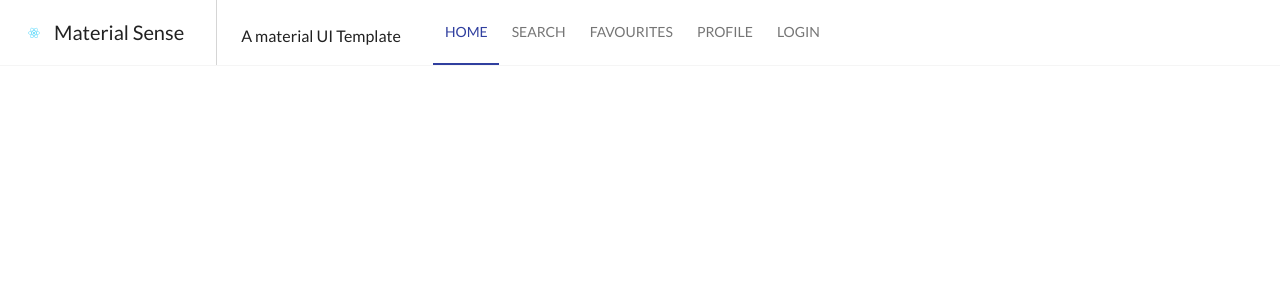
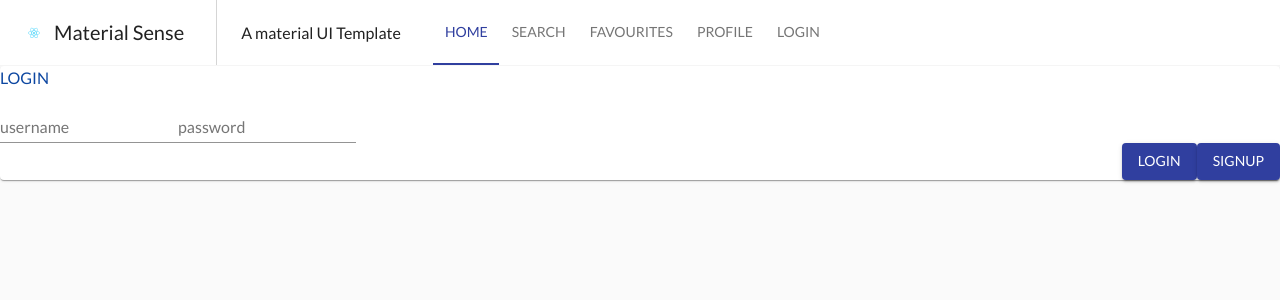
Before and after one commit to a698570/Rutafy, a React (Create React App) app in the folder App/: page /#/login in a window 1280 px wide. Shown: the top 300 px of the page. Built offline with nearby package versions, Linux system fonts and the light colour scheme.

Commit message:
App added view for login and signup

```diff
--- /dev/null
+++ b/App/src/components/Login.js
@@ -0,0 +1,113 @@
+import React, {useEffect, useState} from "react";
+import {withRouter} from "react-router-dom";
+import CssBaseline from "@material-ui/core/CssBaseline";
+import Paper from "@material-ui/core/Paper";
+import Typography from "@material-ui/core/Typography";
+import Grid from "@material-ui/core/Grid";
+import Button from "@material-ui/core/Button";
+import TextField from "@material-ui/core/TextField";
+import MenuItem from "@material-ui/core/MenuItem";
+
+function Login() {
+    const [username, setUsername] = useState('')
+    const [password, setPassword] = useState('')
+
+
+    const login = () => {
+        let searchParams = new URLSearchParams();
+
+        searchParams.append('username', username);
+        searchParams.append('password', password);
+
+        fetch('http://localhost:8000/token',
+            {
+                method: 'POST',
+                mode: 'cors',
+                credentials: 'include',
+                body: searchParams
+            })
+            .then(response => response.json())
+            .then(data => {
+                let storage = window.localStorage
+                storage.setItem('token', data['access_token'])
+            })
+    }
+
+    const signup = () => {
+        let body = {email: username, password: password}
+
+                fetch('http://localhost:8000/user',
+            {
+                method: 'POST',
+                mode: 'cors',
+                credentials: 'include',
+                body: JSON.stringify(body)
+            })
+            .then(response => response.json())
+            .then(() => login())
+    }
+
+    return (
+        <React.Fragment>
+            <CssBaseline/>
+            <div>
+                <Grid container justify="center">
+                    <Grid
+                        spacing={4}
+                        alignItems="center"
+                        justify="center"
+                        container
+                    >
+                        <Grid item xs={12}>
+                            <Paper>
+                                <div>
+                                    <Typography
+                                        style={{textTransform: "uppercase"}}
+                                        color="secondary"
+                                        gutterBottom
+                                    >
+                                        Login
+                                    </Typography>
+                                    <form noValidate autoComplete="off">
+                                        <TextField
+                                            id="username"
+                                            label="username"
+                                            value={username}
+                                            onChange={e => setUsername(e.target.value)}/>
+                                        <TextField
+                                            id="password"
+                                            label="password"
+                                            type="password"
+                                            value={password}
+                                            onChange={e => setPassword(e.target.value)}/>
+                                    </form>
+                                </div>
+                                <div style={{display: "flex", justifyContent: "flex-end"}}>
+                                    <Button
+                                        color="primary"
+                                        variant="contained"
+                                        onClick={() => {
+                                            login();
+                                        }}
+                                    >
+                                        Login
+                                    </Button>
+                                    <Button
+                                        color="primary"
+                                        variant="contained"
+                                        onClick={() => {
+                                            signup();
+                                        }}
+                                    >
+                                        Signup
+                                    </Button>
+                                </div>
+                            </Paper>
+                        </Grid>
+                    </Grid>
+                </Grid>
+            </div>
+        </React.Fragment>)
+}
+
+export default withRouter(Login);
--- a/App/src/routes.js
+++ b/App/src/routes.js
@@ -1,12 +1,10 @@
 import React from 'react'
 import { Route, HashRouter, Switch } from 'react-router-dom'
-import Dashboard from './components/Dashboard'
-import Wizard from './components/Wizard'
-import Cards from './components/Cards'
 import Main from './components/Main'
-import Signup from './components/Signup'
 import ScrollToTop from './components/ScrollTop'
 import Topbar from "./components/Topbar";
+import Search from "./components/Search";
+import Login from "./components/Login";
 
 export default props => (
     <HashRouter>
@@ -14,10 +12,8 @@ export default props => (
         <Topbar />
         <Switch>
           <Route exact path='/' component={ Main } />
-          <Route exact path='/dashboard' component={ Dashboard } />
-          <Route exact path='/signup' component={ Signup } />
-          <Route exact path='/wizard' component={ Wizard } />
-          <Route exact path='/cards' component={ Cards } />
+          <Route exact path='/search' component={ Search } />
+          <Route exact path='/login' component={ Login } />
         </Switch>
       </ScrollToTop>
     </HashRouter>
```
